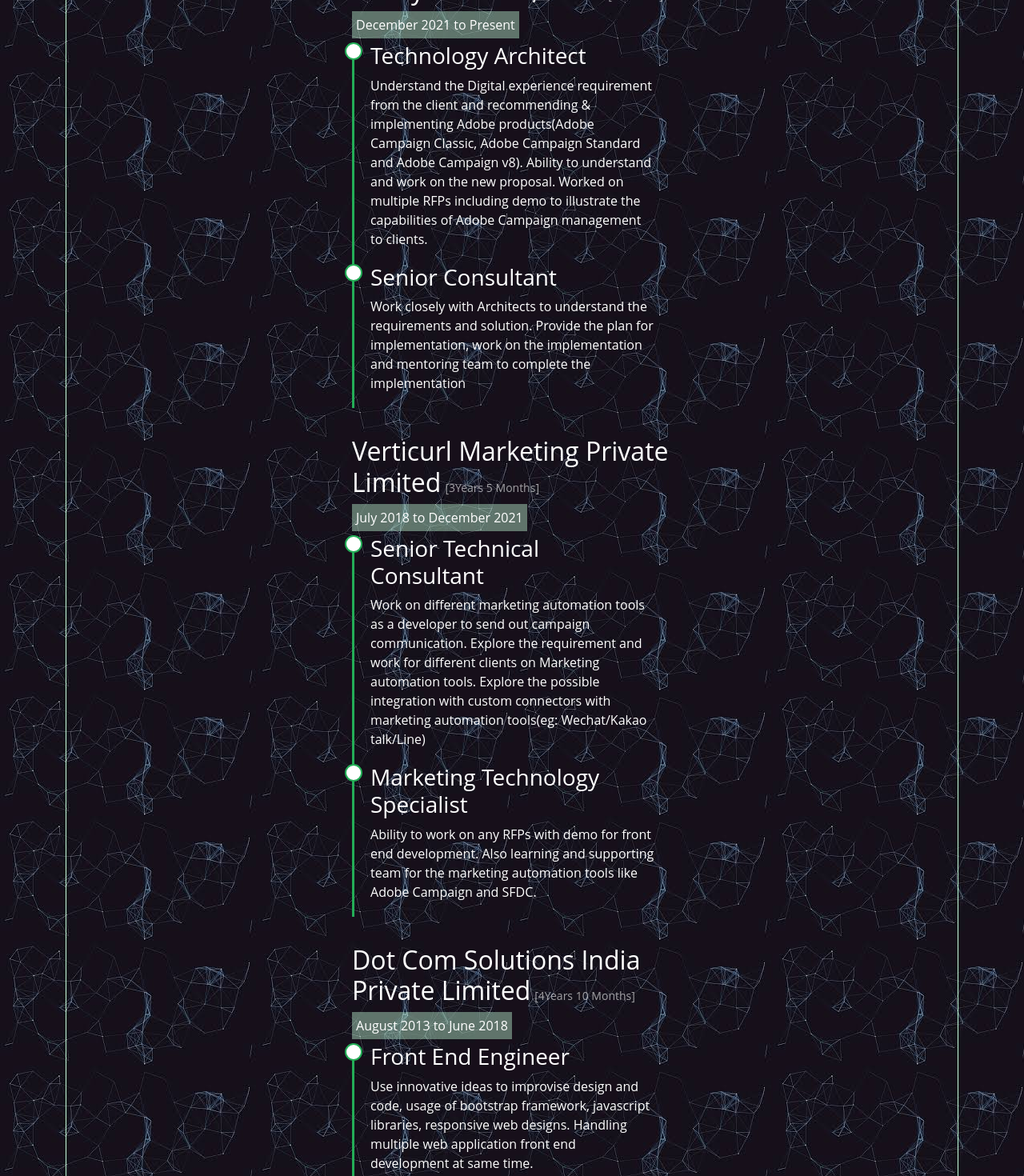
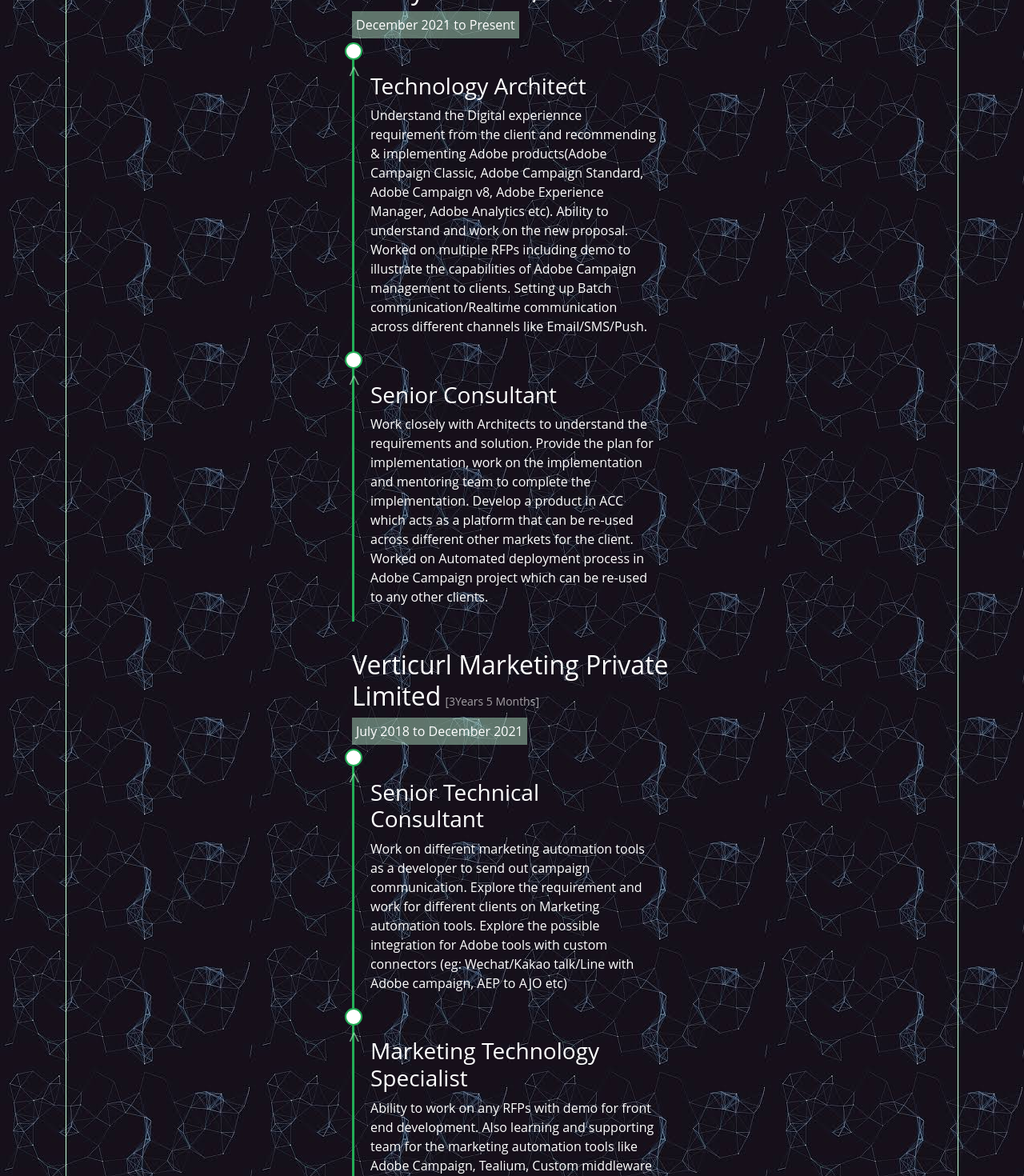
Before and after one commit to somusahasa4/som-portfolio, a React (Create React App) app: page / in a window 1280 px wide. Shown: the part 1320-2790 px from the top of the page at 80% size. Built offline with nearby package versions, Linux system fonts and the light colour scheme.

Commit message:
Add simple animation in Work Experience, Tags, and Coverletter

```diff
--- a/src/Components/Techknowledge.js
+++ b/src/Components/Techknowledge.js
@@ -113,6 +113,34 @@
       </Container>
 
     </div>
+    <div className="tags">
+        <span>Adobe Campaign Classic v7</span>
+        <span>Adobe Campaign Classic v8</span>
+        <span>Adobe Campaign Standard</span>
+        <span>Adobe Analytics</span>
+        <span>Adobe Experience Manager</span>
+        <span>HTML</span>
+        <span>CSS</span>
+        <span>Javascript</span>
+        <span>Jquery</span>
+        <span>ReactJs</span>
+        <span>Bootstrap</span>
+        <span>SASS/SCSS</span>
+        <span>XML</span>
+        <span>ResponsiveWebDesign</span>
+        <span>Json</span>
+        <span>Github</span>
+        <span>NodeJs</span>
+        <span>SQL</span>
+        <span>Progressive WebApp</span>
+        <span>FCM</span>
+        <span>SOAP API</span>
+        <span>Restful API</span>
+        <span>Adobe Photoshop</span>
+        <span>Adobe InDesign</span>
+        <span>Adobe Dreamweaver</span>
+        <span>Adobe Illustrator</span>
+    </div>
   </Container>
 );
 
--- a/src/Components/Workexp.js
+++ b/src/Components/Workexp.js
@@ -9,41 +9,48 @@
     <div id="workexp" className="workexp">
       <h1>Work Experience</h1>
       <h2>Overall of 10+ Years of Experience</h2>
+      <div className="test1"></div>
         <div className="workexp-org">
 
             <h2>Infosys Limited, India<span>~2+Years</span></h2>
             <span className="workexp-duration">December 2021 to Present</span>
             <div className="exp-role">
+                <span className="arrowUp"></span>
                 <h3>Technology Architect</h3>
-                <p>Understand the Digital experience requirement from the client and recommending & implementing Adobe products(Adobe Campaign Classic, Adobe Campaign Standard and Adobe Campaign v8). Ability to understand and work on the new proposal. Worked on multiple RFPs including demo to illustrate the capabilities of Adobe Campaign management to clients.</p>
+                <p>Understand the Digital experiennce requirement from the client and recommending & implementing Adobe products(Adobe Campaign Classic, Adobe Campaign Standard, Adobe Campaign v8, Adobe Experience Manager, Adobe Analytics etc). Ability to understand and work on the new proposal. Worked on multiple RFPs including demo to illustrate the capabilities of Adobe Campaign management to clients. Setting up Batch communication/Realtime communication across different channels like Email/SMS/Push.</p>
             </div>
             <div className="exp-role">
+                <span className="arrowUp"></span>
                 <h3>Senior Consultant</h3>
-                <p>Work closely with Architects to understand the requirements and solution. Provide the plan for implementation, work on the implementation and mentoring team to complete the implementation</p>
+                <p>Work closely with Architects to understand the requirements and solution. Provide the plan for implementation, work on the implementation and mentoring team to complete the implementation. Develop a product in ACC which acts as a platform that can be re-used across different other markets for the client. Worked on Automated deployment process in Adobe Campaign project which can be re-used to any other clients. </p>
             </div>
         </div>
         <div className="workexp-org">
             <h2>Verticurl Marketing Private Limited<span>3Years 5 Months</span></h2>
             <span className="workexp-duration">July 2018 to December 2021</span>
             <div className="exp-role">
+                <span className="arrowUp"></span>
                 <h3>Senior Technical Consultant</h3>
-                <p>Work on different marketing automation tools as a developer to send out campaign communication. Explore the requirement and work for different clients on Marketing automation tools. Explore the possible integration with custom connectors with marketing automation tools(eg: Wechat/Kakao talk/Line)</p>
+                <p>Work on different marketing automation tools as a developer to send out campaign communication. Explore the requirement and work for different clients on Marketing automation tools. Explore the possible integration for Adobe tools with custom connectors (eg: Wechat/Kakao talk/Line with Adobe campaign, AEP to AJO etc)</p>
             </div>
             <div className="exp-role">
+                <span className="arrowUp"></span>
                 <h3>Marketing Technology Specialist</h3>
-                <p>Ability to work on any RFPs with demo for front end development. Also learning and supporting team for the marketing automation tools like Adobe Campaign and SFDC.</p>
+                <p>Ability to work on any RFPs with demo for front end development. Also learning and supporting team for the marketing automation tools like Adobe Campaign, Tealium, Custom middleware API services and SFDC.</p>
             </div>
         </div>
         <div className="workexp-org">
             <h2>Dot Com Solutions India Private Limited<span>4Years 10 Months</span></h2>
             <span className="workexp-duration">August 2013 to June 2018</span>
             <div className="exp-role">
+                <span className="arrowUp"></span>
                 <h3>Front End Engineer</h3>
-                <p>Use innovative ideas to improvise design and code, usage of bootstrap framework, javascript libraries, responsive web designs. Handling multiple web application front end development at same time.</p>
+                <p>Use innovative ideas to improvise design and code, usage of bootstrap framework, javascript libraries, responsive web designs. Handling multiple web application front end development at same time. Work on the Adobe Creative tools like Adobe Photoshop, Adobe InDesign</p>
             </div>
             <div className="exp-role">
+                <span className="arrowUp"></span>
                 <h3>Junior Front End Engineer</h3>
-                <p>Converting PSD files in to html markups for Web pages. Front end development including hand coded html markups, css and automation using jade and sass.</p>
+                <p>Converting PSD(Adobe photoshop) files in to html markups for Web pages. Front end development including hand coded html markups, css and automation using jade(template engine for html) and sass(css preprocessor). Working on SVG images using Adobe illustrator and creating logos for websites.</p>
             </div>
         </div>
       </div>
--- a/src/Components/style.scss
+++ b/src/Components/style.scss
@@ -1449,9 +1449,27 @@
             background: #fff;
             border: 2px solid $workexpcolor;
         }
-    }
-}
-
+        .arrowUp:before {
+            color: #b2fec899;
+            content: '^';
+            width: 22px;
+            height: 22px;
+            font-size: 25px;
+            border-radius: 50%;
+            position: relative;
+            left: -27px;
+            animation-name: arrowUp;
+            animation-duration: 4s;
+            animation-iteration-count: infinite;
+        }
+    }
+}
+
+
+@keyframes arrowUp {
+  0%   {top:200px;}
+  100% {top:12px;}
+}
 
 .coverletter {
     //background: #ffeded8f;
@@ -1658,3 +1676,69 @@
 html {
     background: #0e0c0f;
 }
+
+.tags {
+    padding: 20px;
+    span {
+        padding: 10px;
+        background-color: #bbbbbb7d;
+        border-radius: 20px;
+        display: inline-block;
+        margin: 10px;
+        color: #fff;
+        &:hover {
+            background-color: #ffffff26;
+        }
+    }
+}
+
+
+.tags span {
+  position: relative;
+  animation-name: tagSpin;
+  animation-duration: 5s;
+  animation-timing-function: linear;
+  animation-delay: 2s;
+  animation-iteration-count: infinite;
+  animation-direction: alternate;
+}
+
+
+@keyframes tagSpin {
+  0%   {background-color: #000;}
+  25%  {background-color: #bbbbbb7d;}
+  50%  {background-color: #ffffff26; color: #444444;}
+  75%  {background-color: #bbbbbb7d;color: #fff;}
+  100% {background-color: #000;}
+}
+
+/* Arrow up styles */
+.coverletter .list-group-item:hover {
+    animation-name: zoom;
+    animation-duration: 5s;
+    animation-timing-function: linear;
+    animation-delay: 0s;
+    animation-iteration-count: infinite;
+    animation-direction: reverse;
+}
+
+.coverletter .list-group-item:hover:before {
+    animation-name: tick-icon;
+    animation-duration: 2s;
+    animation-timing-function: linear;
+    animation-delay: 0s;
+    animation-iteration-count: infinite;
+    animation-direction: normal;
+}
+
+@keyframes zoom {
+  0%   {font-size: 16px; background-color: #ffffff;}
+  50% {font-size: 16px;background-color: #6df387;}
+  100% {font-size: 16px;background-color: #eeeeee;}
+}
+
+@keyframes tick-icon {
+  0%   {transform: scale3d(1.0, 1.0, 1.0)}
+  50% {transform: scale3d(1.5, 1.5, 1.5)}
+  100% {transform: scale3d(1.0, 1.0, 1.0)}
+}
```
